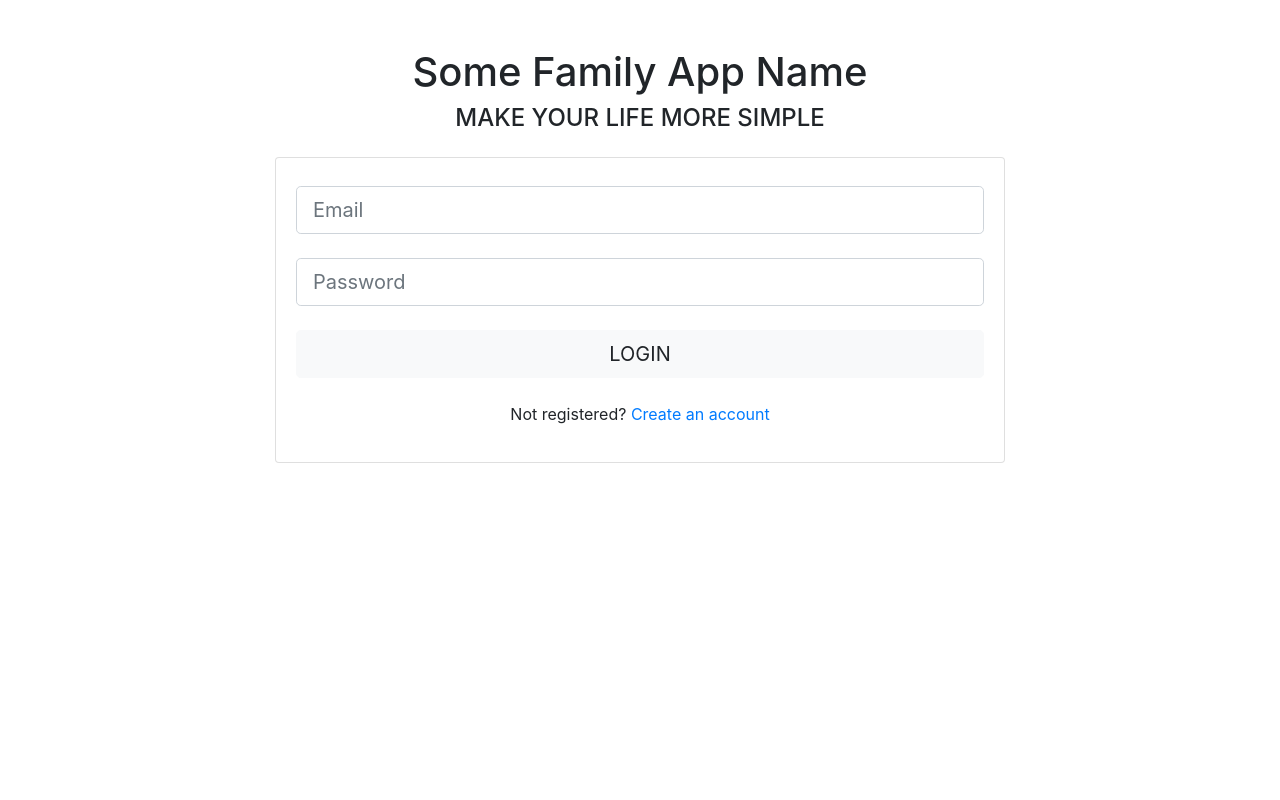
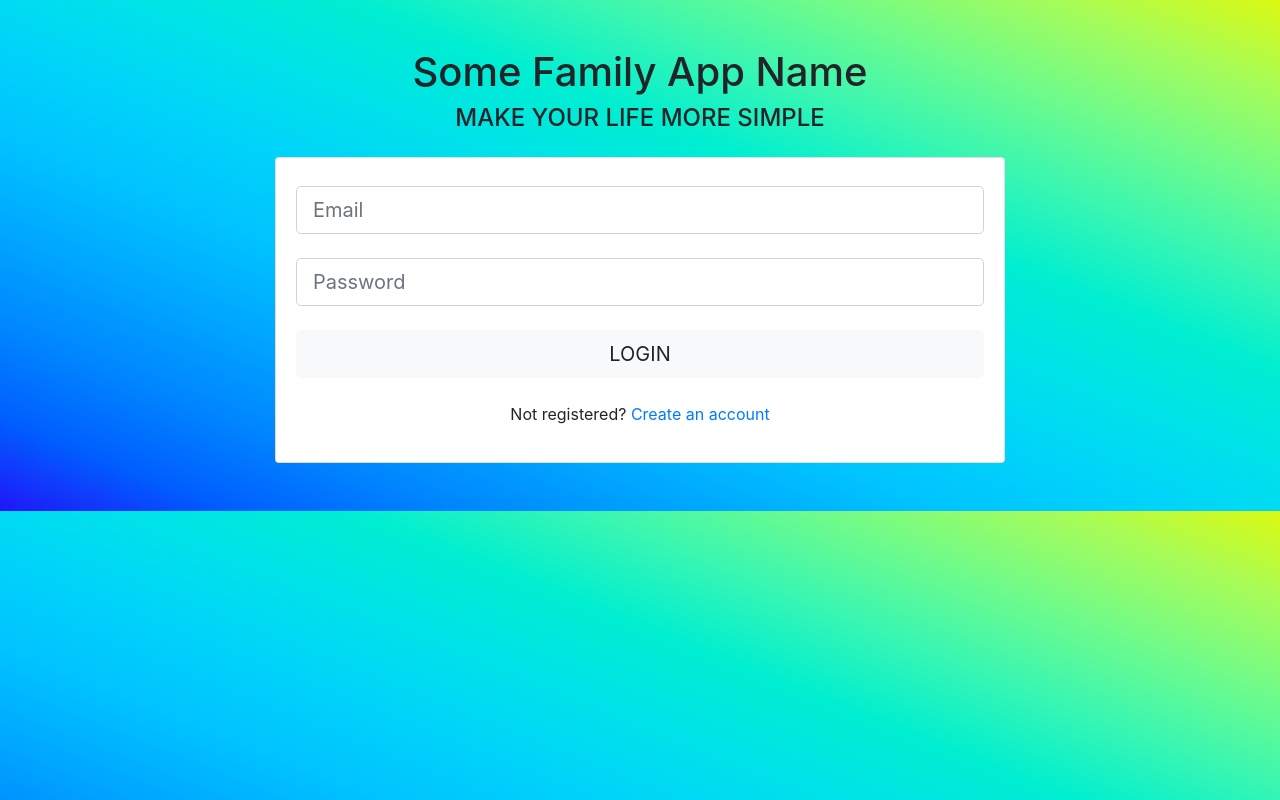
Before and after one commit to zidandesirae/Project3, a React (Create React App) app in the folder project3reactapp/: page / in a window 1280 px wide. Built offline with nearby package versions, Linux system fonts and the light colour scheme.

Commit message:
making changes to app.css

```diff
--- a/project3reactapp/src/App.js
+++ b/project3reactapp/src/App.js
@@ -3,6 +3,7 @@ import Login from './components/PageBuild/Login';
 // import SignUp from './components/pageBuild/SignUp';
 // import Main from './components/pageBuild/Main';
 // import Settings from "./components/pageBuild/Settings";
+import "./components/App.css"
 
 function App() {
   return (
--- a/project3reactapp/src/App.css
+++ b/project3reactapp/src/components/App.css
@@ -1,3 +1,5 @@
 body {
     background-image: linear-gradient(to left bottom, #dbf912, #a5fc5a, #70fb8a, #39f6b2, #00eed1, #00e2ea, #00d3fa, #00c2ff, #00a6ff, #0086ff, #005eff, #2016f9);
+    min-width: 100%;
+    min-height: 100%;
 }
```
